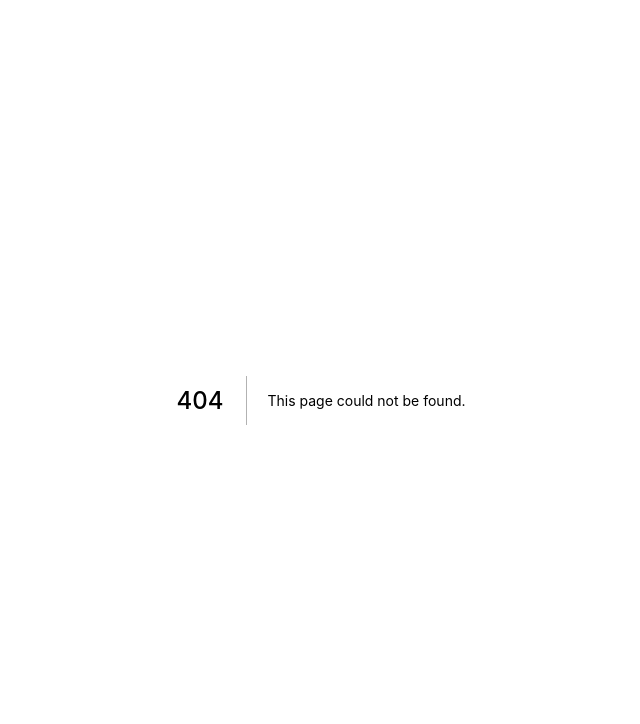
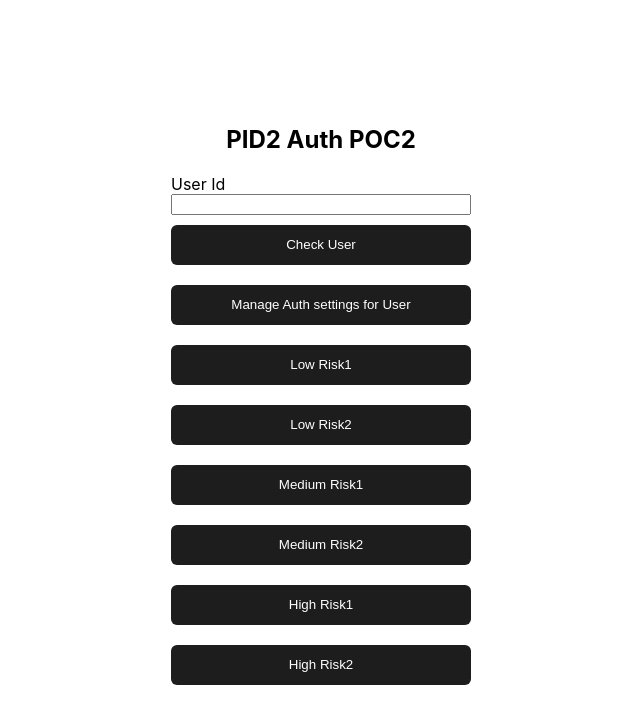
Before and after one commit to andrew-azupay/pid2, a Next.js app: page /index2 in a window 1280 px wide. Before the commit this address had no page. Shown: the top 724 px of the page, without its empty margins (319-959 px from the left). Built offline with nearby package versions, Linux system fonts and the light colour scheme.

Commit message:
Changed userid

```diff
--- a/package.json
+++ b/package.json
@@ -9,7 +9,8 @@
     "lint": "next lint"
   },
   "dependencies": {
-    "@authsignal/node": "^0.0.30",
+    "@authsignal/node": "^0.0.43",
+    "@authsignal/browser": "^0.1.5",
     "jsonwebtoken": "^8.5.1",
     "next": "^12.2.3",
     "react": "18.1.0",
--- /dev/null
+++ b/pages/api/enrol.ts
@@ -0,0 +1,17 @@
+import { NextApiRequest, NextApiResponse } from "next";
+import { authsignal } from "../../lib/authsignal";
+
+export default async function mfa(req: NextApiRequest, res: NextApiResponse) {
+  // TODO: replace with real value for the authenticated user
+  // const userId = "802514987654323";
+
+  const { userId, isEnrolled } = req.body;
+
+  const trackResponse = await authsignal.track({
+    action: isEnrolled ? "manageSettings" : "enroll",
+    userId,
+    redirectToSettings: isEnrolled,
+  });
+  console.log("Track:", trackResponse);
+  res.send({ token: trackResponse.token });
+}
--- /dev/null
+++ b/pages/index2.tsx
@@ -0,0 +1,148 @@
+import type {InferGetServerSidePropsType, NextPage} from "next";
+import {useRouter} from "next/router";
+import { Authsignal } from "@authsignal/browser";
+
+import Head from 'next/head';
+import {string} from "prop-types";
+
+// type HomeProps = InferGetServerSidePropsType<typeof getServerSideProps>;
+
+// const Home: NextPage<HomeProps> = ({ isEnrolled }) => {
+//  const router = useRouter();
+export default function Contact() {
+
+
+
+    let asUser = {};
+    const rootUrl = "https://pid2.vercel.app";
+    // @ts-ignore
+    const submitContact = async (event) => {
+        event.preventDefault();
+        const userId = event.target.username.value;
+        const res = await fetch("/api/checkUser?userId=" + userId, {
+            body: JSON.stringify({
+                name: name,
+            }),
+            headers: {
+                'Content-Type': 'application/json',
+            },
+            method: 'POST',
+        });
+        const result = await res.json();
+        alert(`User is enrolled: ${result.isEnrolled}`);
+        asUser = {
+            "userId": userId,
+            "enrolled": result.isEnrolled
+        };
+
+    };
+
+    const checkAndRedirect: (e: React.MouseEvent<HTMLButtonElement>, trackUrl: String) => Promise<any> = async (e:React.MouseEvent<HTMLButtonElement>, trackUrl:String) => {
+        e.preventDefault();
+
+        const {state, challengeUrl} = await fetch("/api/withdraw", {
+            method: "POST",
+            headers: {"Content-Type": "application/json"},
+            body: JSON.stringify({...asUser,
+                "trackUrl": trackUrl}),
+        }).then((res) => res.json());
+        alert(`Challenge Status: ${state}`);
+        if (state !== 'ALLOW') {
+            return challengeUrl;
+        } else {
+            return rootUrl + "/withdrawal/success";
+        }
+    }
+
+    return (
+        <main>
+            <section>
+                <div className='flex items-center justify-center min-h-screen'>
+                <h1>PID2 Auth POC2</h1>
+                <form onSubmit={submitContact}>
+                    <label htmlFor="name" className="mb-2 italic">User Id</label>
+                    <input type="text" name="username" id="username" autoComplete="username webauthn"/>
+                    <button type="submit">Check User</button>
+                    <button
+                        onClick={async (e) => {
+                            e.preventDefault();
+                            const authsignal = new Authsignal({ cookieDomain: "localhost", cookieName: "azupayAuth", baseUrl: "https://au.signal.authsignal.com/v1", tenantId: "PID2"});
+
+                            const {token} = await fetch("/api/enrol", {
+                                method: "POST",
+                                headers: {"Content-Type": "application/json"},
+                                body: JSON.stringify(asUser),
+                            }).then((res) => res.json());
+
+                            await authsignal.passkey.signUp({ token: token});
+                            // window.location.href = mfaUrl;
+                        }}
+                    >
+                        {"Manage Auth settings for User"}
+                    </button>
+                    <button
+                        onClick={async (e) => {
+                            const newUrl = await checkAndRedirect(e, "lowRisk1");
+                            window.location.href = newUrl;
+                        }}
+                    >
+                        Low Risk1
+                    </button>
+                    <button
+                        onClick={async (e) => {
+                            const newUrl = await checkAndRedirect(e, "lowRisk2");
+                            window.location.href = newUrl;
+                        }}
+                    >
+                        Low Risk2
+                    </button>
+                    <button
+                        onClick={async (e) => {
+                            const newUrl = await checkAndRedirect(e, "mediumRisk1");
+                            window.location.href = newUrl;
+                        }}
+                    >
+                        Medium Risk1
+                    </button>
+                    <button
+                        onClick={async (e) => {
+                            const newUrl = await checkAndRedirect(e, "mediumRisk2");
+                            window.location.href = newUrl;
+                        }}
+                    >
+                        Medium Risk2
+                    </button>
+                    <button
+                        onClick={async (e) => {
+                            e.preventDefault();
+
+                            const {state, challengeUrl} = await fetch("/api/withdraw", {
+                                method: "POST",
+                                headers: {"Content-Type": "application/json"},
+                                body: JSON.stringify({...asUser,
+                                    "trackUrl": "highRisk1"}),
+                            }).then((res) => res.json());
+                            alert(`Challenge Status: ${state}`);
+                            if (state !== 'ALLOW') {
+                                window.location.href = challengeUrl;
+                            }
+                        }}
+                    >
+                        High Risk1
+                    </button>
+                    <button
+                        onClick={async (e) => {
+                            const newUrl = await checkAndRedirect(e, "highRisk1");
+                            window.location.href = newUrl;
+                        }}
+                    >
+                        High Risk2
+                    </button>
+                </form>
+                </div>
+            </section>
+        </main>
+    );
+};
+
+// export default Home;
```
